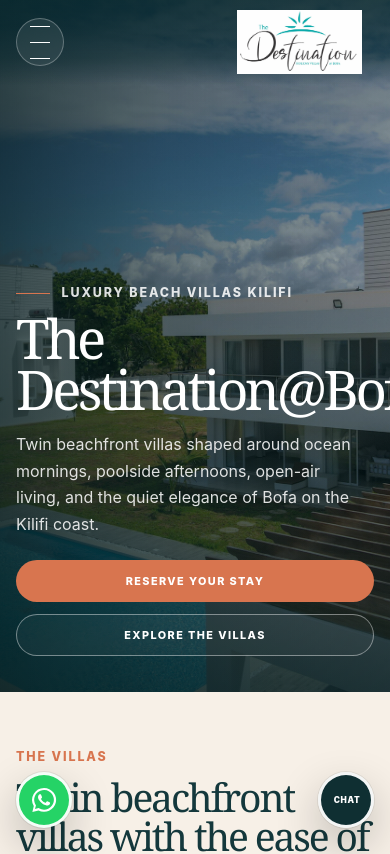
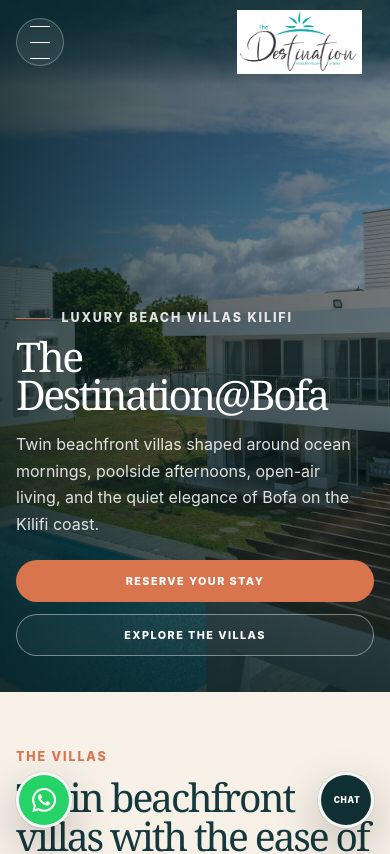
Before and after one commit to EugeneCodes254/destination-bofa, a Next.js app in the folder destination-bofa-next/: page / in a window 390 px wide. Shown: the top 854 px of the page. Built offline with nearby package versions, Linux system fonts and the light colour scheme.

Commit message:
Correct Bofa brand name in mobile hero

```diff
--- a/destination-bofa-next/app/globals.css
+++ b/destination-bofa-next/app/globals.css
@@ -1845,12 +1845,18 @@ p {
 @media (max-width: 760px) {
   :root {
   --header-height: 78px;
-    --hero-h1: clamp(2.85rem, 14vw, 4.4rem);
+  --hero-h1: clamp(2.35rem, 10.5vw, 3.35rem);
   --page-h1: clamp(2.85rem, 14vw, 4.4rem);
   --section-h2: clamp(2.05rem, 10vw, 3.15rem);
   --split-h2: clamp(2rem, 9vw, 3rem);
   --section-y: 3.6rem;
   --section-y-compact: 3.35rem;
+}
+
+.hero h1 {
+  max-width: 96vw;
+  line-height: 0.94;
+  letter-spacing: -0.06em;
 }
 
   .site-header {
```
Lines whose indentation alone changed are shown as unchanged.
